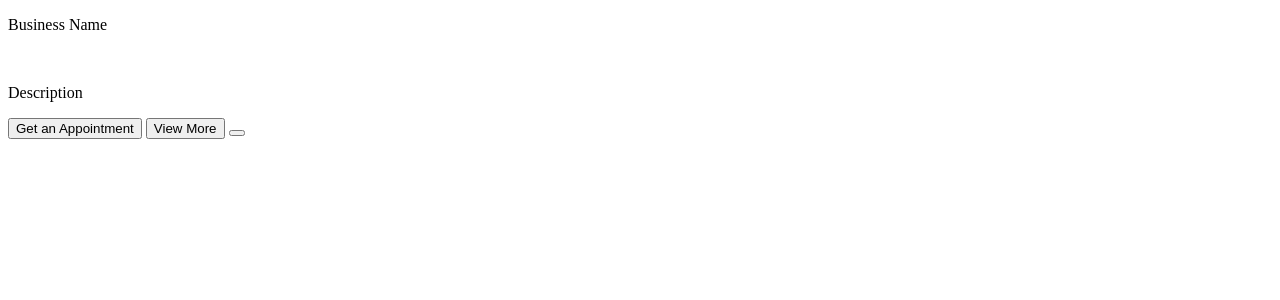
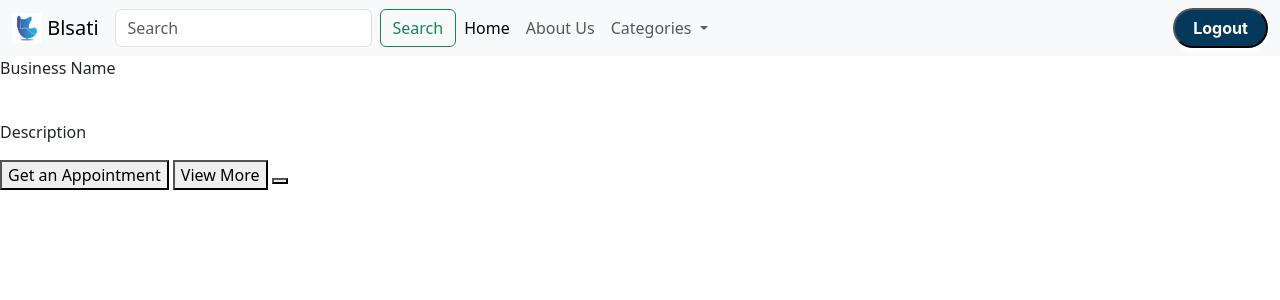
Before and after one commit to MariemSo/RSVApp-Python, a Flask app: template flask_app/templates/categoryBusiness.html in a window 1280 px wide. Shown: the top 300 px of the page. Run offline with Flask 3, Linux system fonts and the light colour scheme; the template is opened without the code that fills it, so the values that code supplies are empty.

Commit message:
htnl added

```diff
--- a/flask_app/templates/Business_Form.html
+++ b/flask_app/templates/Business_Form.html
@@ -3,6 +3,9 @@
 <head>
     <meta charset="UTF-8">
     <meta name="viewport" content="width=device-width, initial-scale=1.0">
+    <link href="https://cdn.jsdelivr.net/npm/bootstrap@5.3.0/dist/css/bootstrap.min.css" rel="stylesheet" integrity="sha384-9ndCyUaIbzAi2FUVXJi0CjmCapSmO7SnpJef0486qhLnuZ2cdeRhO02iuK6FUUVM" crossorigin="anonymous"/>
+    <script src="https://cdn.jsdelivr.net/npm/bootstrap@5.3.0/dist/js/bootstrap.bundle.min.js" integrity="sha384-geWF76RCwLtnZ8qwWowPQNguL3RmwHVBC9FhGdlKrxdiJJigb/j/68SIy3Te4Bkz" crossorigin="anonymous" ></script>
+    <link rel="stylesheet" href="../static/mainUser.css" />
     <title>Connect Your Business</title>
 </head>
 <body>
--- a/flask_app/templates/categoryBusiness.html
+++ b/flask_app/templates/categoryBusiness.html
@@ -3,12 +3,53 @@
 <head>
     <meta charset="UTF-8">
     <meta name="viewport" content="width=device-width, initial-scale=1.0">
+    <link href="https://cdn.jsdelivr.net/npm/bootstrap@5.3.0/dist/css/bootstrap.min.css" rel="stylesheet" integrity="sha384-9ndCyUaIbzAi2FUVXJi0CjmCapSmO7SnpJef0486qhLnuZ2cdeRhO02iuK6FUUVM" crossorigin="anonymous"/>
+    <script src="https://cdn.jsdelivr.net/npm/bootstrap@5.3.0/dist/js/bootstrap.bundle.min.js" integrity="sha384-geWF76RCwLtnZ8qwWowPQNguL3RmwHVBC9FhGdlKrxdiJJigb/j/68SIy3Te4Bkz" crossorigin="anonymous" ></script>
+    <link rel="stylesheet" href="../static/mainUser.css" />
     <title>Businesses</title>
 </head>
 <body>
     <!-- navBar -->
-    <nav>
+    <nav class="navbar navbar-expand-lg navbar-light bg-light">
+        <div class="container-fluid">
+            <!-- rightNav -->
+            <div>
+                <a class="navbar-brand" href="#">
+                    <img src="/flask_app/static/assets/icon_logo.png" width="30" height="30" class="d-inline-block align-top" alt="">
+                    Blsati
+                  </a>
+            </div>
 
+            <form class="d-flex">
+              <input class="form-control me-2" type="search" placeholder="Search" aria-label="Search" />
+              <button class="btn btn-outline-success" type="submit"> Search </button>
+            </form>
+            <!-- leftNav -->
+            <div class="collapse navbar-collapse d-flex " id="navbarSupportedContent">
+                <ul class="navbar-nav me-auto mb-2 mb-lg-0">
+                <li class="nav-item">
+                    <a class="nav-link active" aria-current="page" href="#">Home</a>
+                </li>
+                <li class="nav-item">
+                    <a class="nav-link" href="#">About Us</a>
+                </li>
+                <li class="nav-item dropdown">
+                    <a class="nav-link dropdown-toggle" href="#" id="navbarDropdown" role="button" data-bs-toggle="dropdown" aria-expanded="false">
+                    Categories
+                    </a>
+                    <ul class="dropdown-menu" aria-labelledby="navbarDropdown">
+                    <li><a class="dropdown-item" href="#">Beauty</a></li>
+                    <li><a class="dropdown-item" href="#">Health</a></li>
+                    <li><a class="dropdown-item" href="#">Entertainment</a></li>
+                    <li><a class="dropdown-item" href="#">Pets</a></li>
+                    <li><a class="dropdown-item" href="#">Food</a></li>
+                    <li><a class="dropdown-item" href="#">Others</a></li>
+                    </ul>
+                </li>
+                </ul>
+            </div>
+            <button class="logButton">Logout</button>
+        </div>
     </nav>
     <!-- businesses display -->
     <div>
--- a/flask_app/templates/index.html
+++ b/flask_app/templates/index.html
@@ -12,7 +12,7 @@
 <body>
 <!--------------------NavBar------------------ -->
    <nav class="navbar navbar-expand-lg navbar-light bg-light">
-    <div class="container-fluid">
+    <div class="container-fluid ">
         <!-- rightNav -->
         <div>
             <a class="navbar-brand" href="#">
```
Also changed, not shown: flask_app/templates/BProfile_display.html (+42 -1 lines), flask_app/templates/categories.html (added, +59 -0 lines).
